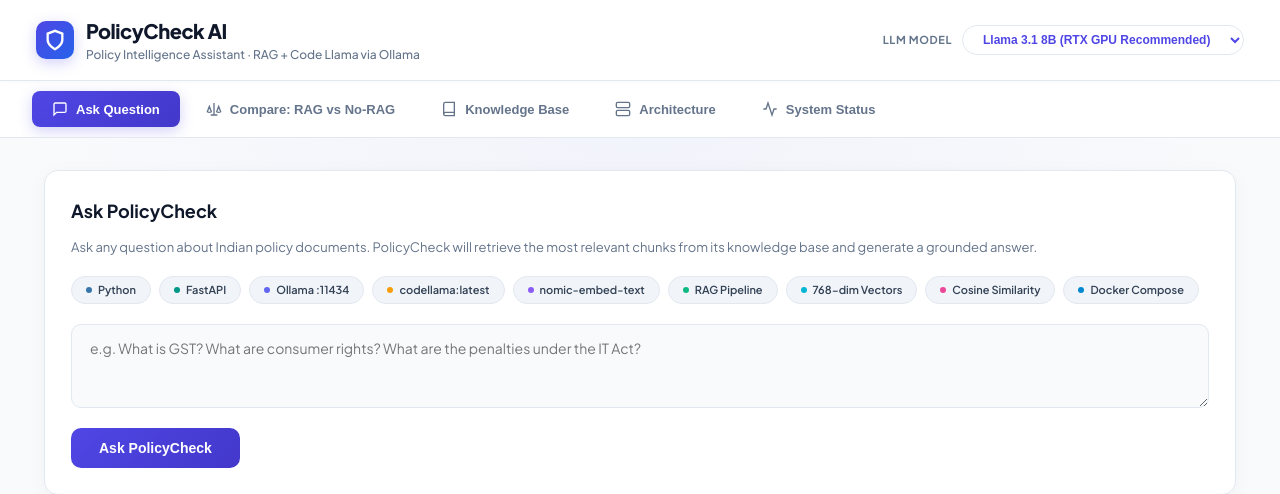
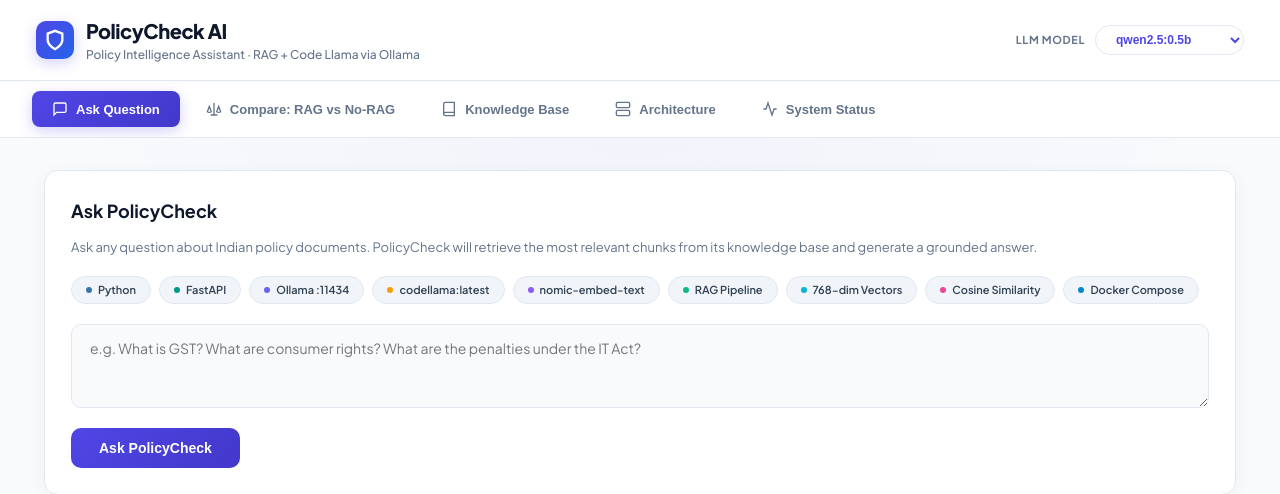
Before and after one commit to shivin4/PolicyCheck, a FastAPI app: page / in a window 1280 px wide. Shown: the top 494 px of the page. Run offline with FastAPI, Linux system fonts and the light colour scheme; data that the repository does not hold is empty; parts of the project's set-up code (start-up, migrations or seed data) failed here and were passed over; some libraries are stand-ins or nearby versions.

Commit message:
Set qwen2.5:0.5b as default model, remove bracket text, and add small EC2 models

```diff
--- a/docker-compose.yml
+++ b/docker-compose.yml
@@ -24,7 +24,7 @@ services:
       - "host.docker.internal:host-gateway"
     environment:
       - OLLAMA_URL=http://host.docker.internal:11434
-      - LLM_MODEL=${LLM_MODEL:-codellama:latest}
+      - LLM_MODEL=${LLM_MODEL:-qwen2.5:0.5b}
     command: ["uvicorn", "llm_service:app", "--host", "0.0.0.0", "--port", "8002"]
 
   orchestration:
@@ -38,7 +38,7 @@ services:
       - "host.docker.internal:host-gateway"
     environment:
       - OLLAMA_URL=http://host.docker.internal:11434
-      - LLM_MODEL=${LLM_MODEL:-codellama:latest}
+      - LLM_MODEL=${LLM_MODEL:-qwen2.5:0.5b}
     depends_on:
       - retrieval
       - llm
@@ -55,7 +55,7 @@ services:
       - "host.docker.internal:host-gateway"
     environment:
       - OLLAMA_URL=http://host.docker.internal:11434
-      - LLM_MODEL=${LLM_MODEL:-codellama:latest}
+      - LLM_MODEL=${LLM_MODEL:-qwen2.5:0.5b}
       - RETRIEVAL_SERVICE_URL=http://retrieval:8001
       - LLM_SERVICE_URL=http://llm:8002
       - ORCHESTRATION_SERVICE_URL=http://orchestration:8000
--- a/templates/index.html
+++ b/templates/index.html
@@ -343,11 +343,15 @@
     <div class="model-box">
       <span class="model-lbl">LLM Model</span>
       <select class="model-select" id="global-model-select" onchange="onModelChange()">
-        <option value="llama3.1:8b" selected>Llama 3.1 8B (RTX GPU Recommended)</option>
-        <option value="qwen2.5:14b">Qwen 2.5 14B (Premier RAG)</option>
-        <option value="qwen2.5:7b">Qwen 2.5 7B</option>
-        <option value="codellama:latest">Code Llama 7B</option>
-        <option value="qwen2.5:0.5b">qwen2.5:0.5b (CPU Light)</option>
+        <option value="qwen2.5:0.5b" selected>qwen2.5:0.5b</option>
+        <option value="qwen2.5:1.5b">qwen2.5:1.5b</option>
+        <option value="llama3.2:1b">llama3.2:1b</option>
+        <option value="smollm:360m">smollm:360m</option>
+        <option value="tinyllama:latest">tinyllama</option>
+        <option value="qwen2.5:7b">qwen2.5:7b</option>
+        <option value="llama3.1:8b">llama3.1:8b</option>
+        <option value="codellama:latest">codellama:latest</option>
+        <option value="qwen2.5:14b">qwen2.5:14b</option>
       </select>
     </div>
   </header>
@@ -598,7 +602,7 @@ function showTab(id, btn) {
 
 function getModel() {
   const sel = document.getElementById('global-model-select');
-  return sel ? sel.value : 'codellama:latest';
+  return sel ? sel.value : 'qwen2.5:0.5b';
 }
 
 function onModelChange() {
```
